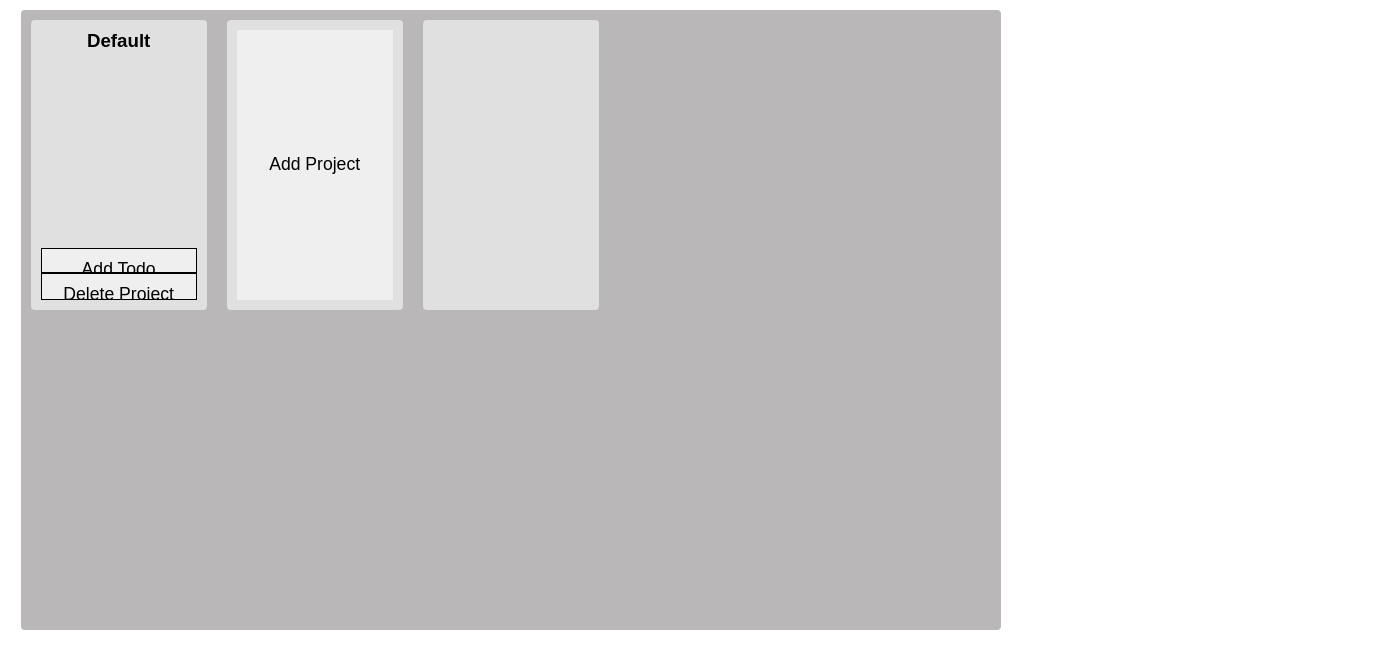
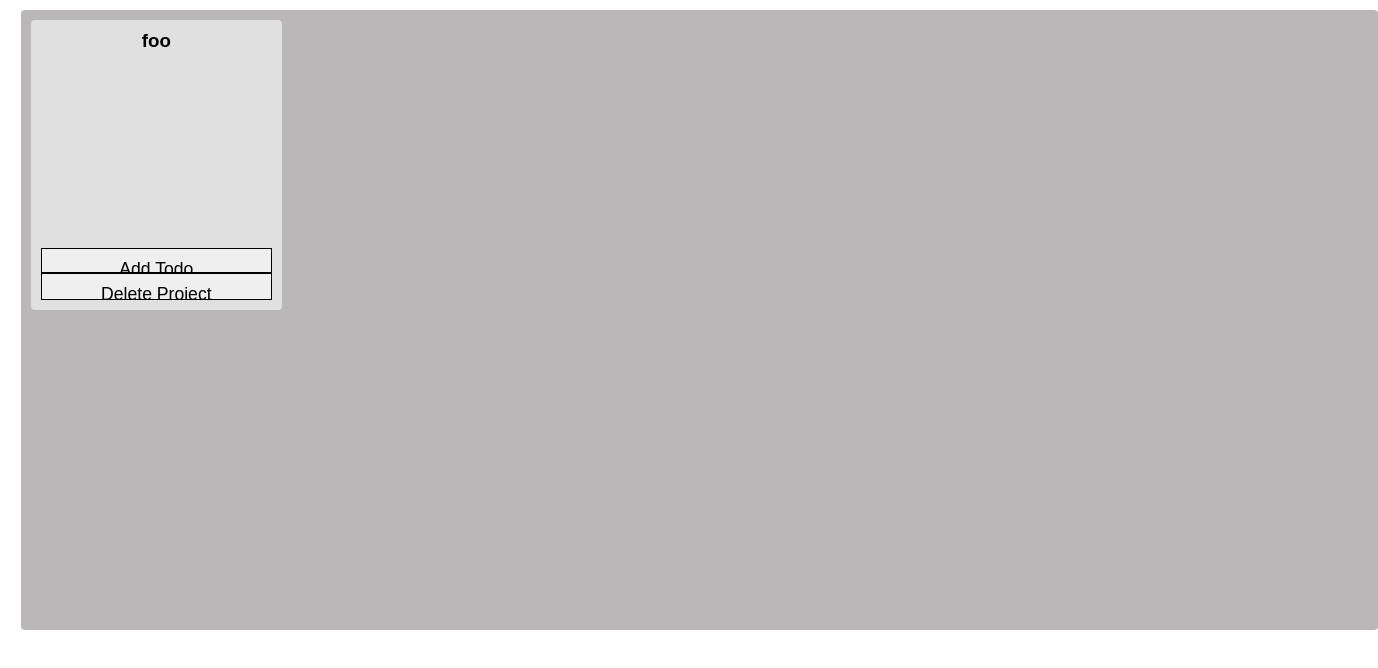
Before and after one commit to Jmchek/todo-list, a website built with webpack: page src/template.html in a window 1280 px wide. Shown: the part 88-756 px from the top of the page, 1378 px wide, since content can reach past the window. Built offline with nearby package versions, Linux system fonts and the light colour scheme.

Commit message:
project-module.js now correctly places divs even if there are no project cards

```diff
--- a/src/index.js
+++ b/src/index.js
@@ -91,5 +91,5 @@ someProject.todos = [user, user2, user3];
 // projectsManager();
 
 
-projectsModule();
+// projectsModule();
 projectsModule("foo", "bar");
--- a/src/project-module.js
+++ b/src/project-module.js
@@ -80,59 +80,33 @@ export default function projectsModule(key, todos) {
 
         document.querySelector('.proj-button-add').setAttribute('type', 'button');
         document.querySelector('.proj-button-add').setAttribute('value', 'Add Project');
-    } else if (projContGrbbr.childElementCount != 0) {
-
-        let cardCntr = document.querySelectorAll('.card-container');
-        let prjCard = document.querySelectorAll('.project-card');
-
-
-
-        //have to figure out how this works when there are no children under the project container
+    } else {
 
         projContGrbbr.appendChild(document.createElement('div')).setAttribute('class', 'card-container');
 
-        let projectCounter = projContGrbbr.childElementCount;
-        console.log(projectCounter);
-        console.log(typeof(projectCounter));
-        console.log(cardCntr);
-        console.log(prjCard);
+        let cardCntr = Array.from(document.querySelectorAll('.card-container'));
 
-        cardCntr.item(projectCounter).appendChild(document.createElement('div')).setAttribute('class', 'project-card');
+        let latestCardCntr = cardCntr.slice(-1);
 
-        cardCntr[projectCounter].appendChild(document.createElement('input')).setAttribute('class', 'proj-button-delete');
+        latestCardCntr[0].appendChild(document.createElement('div')).setAttribute('class', 'project-card');
 
-        document.querySelector('.proj-button-delete').setAttribute('type', 'button');
-        document.querySelector('.proj-button-delete').setAttribute('value', 'Delete Project');
+        let prjCard = Array.from(document.querySelectorAll('.project-card'));
+        let latestPrjCard = prjCard.slice(-1);
 
-        prjCard[projectCounter].appendChild(document.createElement('h3')).setAttribute('class', 'project-title');
+        latestCardCntr[0].appendChild(document.createElement('input')).setAttribute('class', 'proj-button-delete');
 
-        document.querySelector('.project-title').innerText = key;
+        latestCardCntr[0].children[1].setAttribute('type', 'button');
+        latestCardCntr[0].children[1].setAttribute('value', 'Delete Project');
 
-        prjCard[projectCounter].appendChild(document.createElement('div')).setAttribute('class', 'projects-display');
+        latestPrjCard[0].appendChild(document.createElement('h3')).setAttribute('class', 'project-title');
 
-        prjCard[projectCounter].appendChild(document.createElement('input')).setAttribute('class', 'todo-btn-add');
+        latestPrjCard[0].children[0].innerText = key;
 
-        document.querySelector('.todo-btn-add').setAttribute('type', 'button');
-        document.querySelector('.todo-btn-add').setAttribute('value', 'Add Todo');
-    } else {
-        // projContGrbbr.appendChild(document.createElement('div')).setAttribute('class', 'card-container');
+        latestPrjCard[0].appendChild(document.createElement('div')).setAttribute('class', 'projects-display');
 
-        // document.querySelector('.card-container').appendChild(document.createElement('div')).setAttribute('class', 'project-card');
+        latestPrjCard[0].appendChild(document.createElement('input')).setAttribute('class', 'todo-btn-add');
 
-        // document.querySelector('.card-container').appendChild(document.createElement('input')).setAttribute('class', 'proj-button-delete');
-
-        // document.querySelector('.proj-button-delete').setAttribute('type', 'button');
-        // document.querySelector('.proj-button-delete').setAttribute('value', 'Delete Project');
-
-        // document.querySelector('.project-card').appendChild(document.createElement('h3')).setAttribute('class', 'project-title');
-
-        // document.querySelector('.project-title').innerText = "Default";
-
-        // document.querySelector('.project-card').appendChild(document.createElement('div')).setAttribute('class', 'projects-display');
-
-        // document.querySelector('.project-card').appendChild(document.createElement('input')).setAttribute('class', 'todo-btn-add');
-
-        // document.querySelector('.todo-btn-add').setAttribute('type', 'button');
-        // document.querySelector('.todo-btn-add').setAttribute('value', 'Add Todo');
+        latestPrjCard[0].children[2].setAttribute('type', 'button');
+        latestPrjCard[0].children[2].setAttribute('value', 'Add Todo');
     }
 }
--- a/src/todo-list.css
+++ b/src/todo-list.css
@@ -159,7 +159,7 @@ textarea {
   border-radius: 4px;
 
   margin: 1%;
-  width: 75vw;
+  width:  clamp(1337px, 50vw, 1337px);
   height: 75vh;
   background-color: #b9b7b7;
 }
```
Also changed, not shown: README.md, dist/bundle.js.
